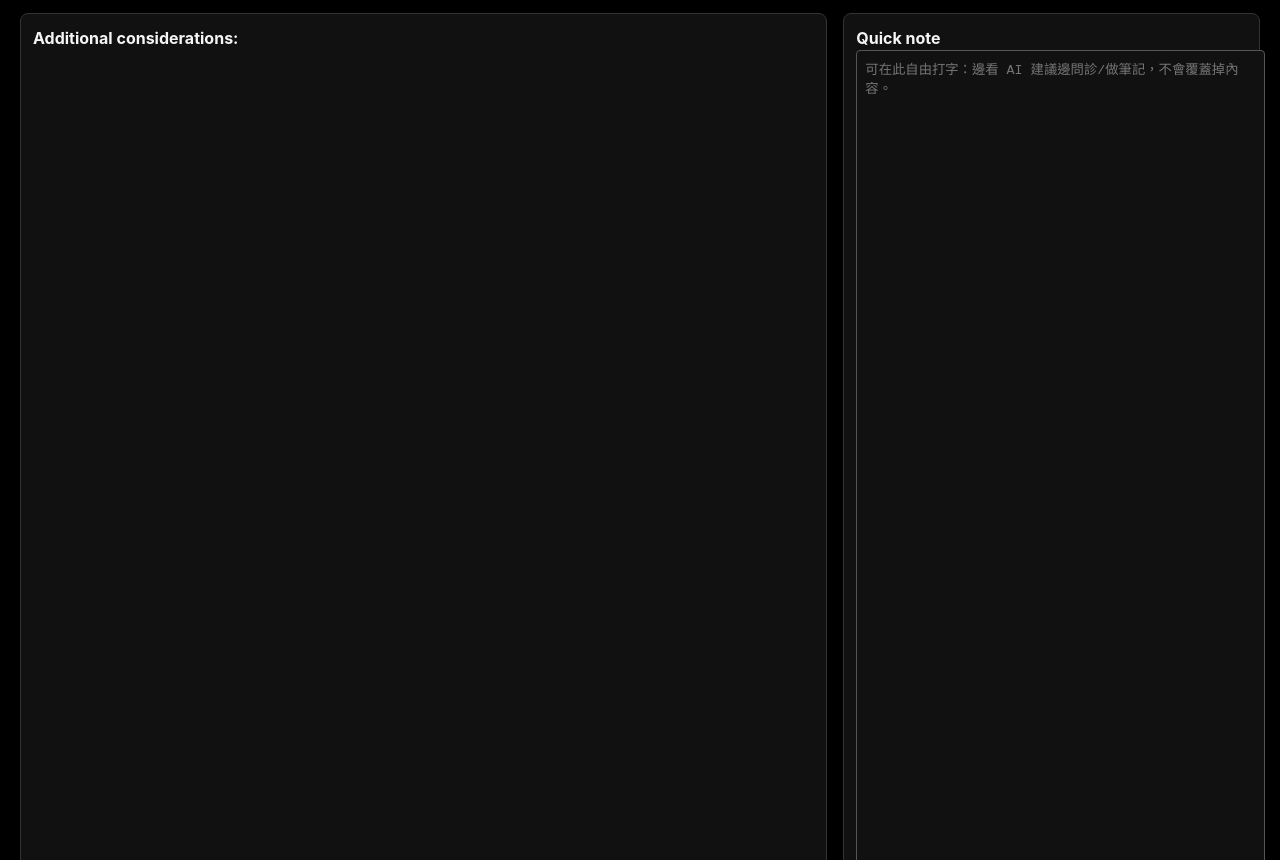
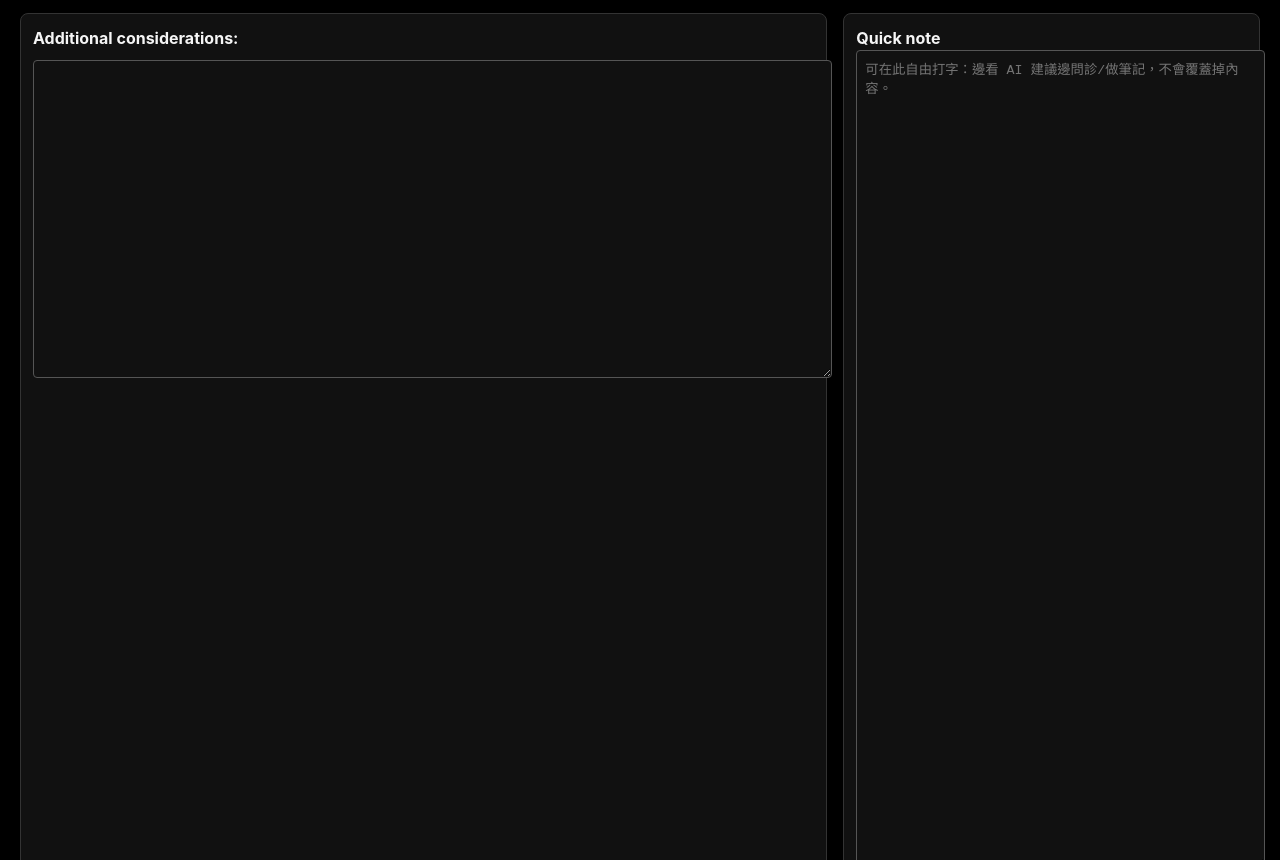
Before and after one commit to Spongebobbob/Clinic-soap, a plain HTML site: page index.html in a window 1280 px wide. Shown: the part 1277-2137 px from the top of the page. Drawn offline with Linux system fonts and the light colour scheme.

Commit message:
Update index.html

```diff
--- a/index.html
+++ b/index.html
@@ -229,7 +229,20 @@ Sex:
   <div class="section" style="flex: 2;">
     <strong>Additional considerations:</strong>
     <div id="aiStatus" style="font-size:0.9em;color:#aaa;margin-top:4px;"></div>
-    <pre id="aiResult" style="margin-top:6px;"></pre>
+    <textarea
+  id="aiResult"
+  style="
+    margin-top:6px;
+    width:100%;
+    height:300px;
+    background:#111;
+    color:#f5f5f5;
+    border:1px solid #555;
+    border-radius:4px;
+    padding:8px;
+    white-space:pre-wrap;
+  "
+></textarea>
   </div>
 
   <!-- 右側：新的自由打字區域 -->
```
